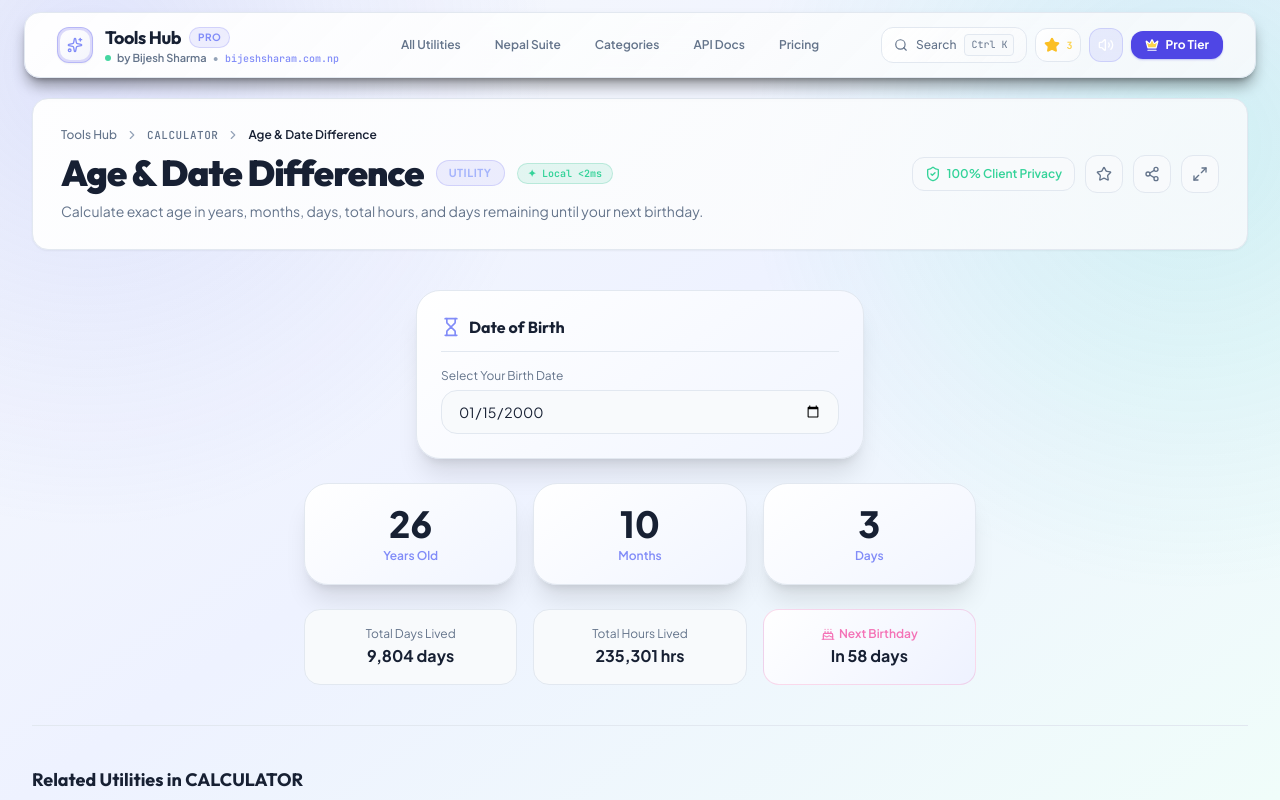
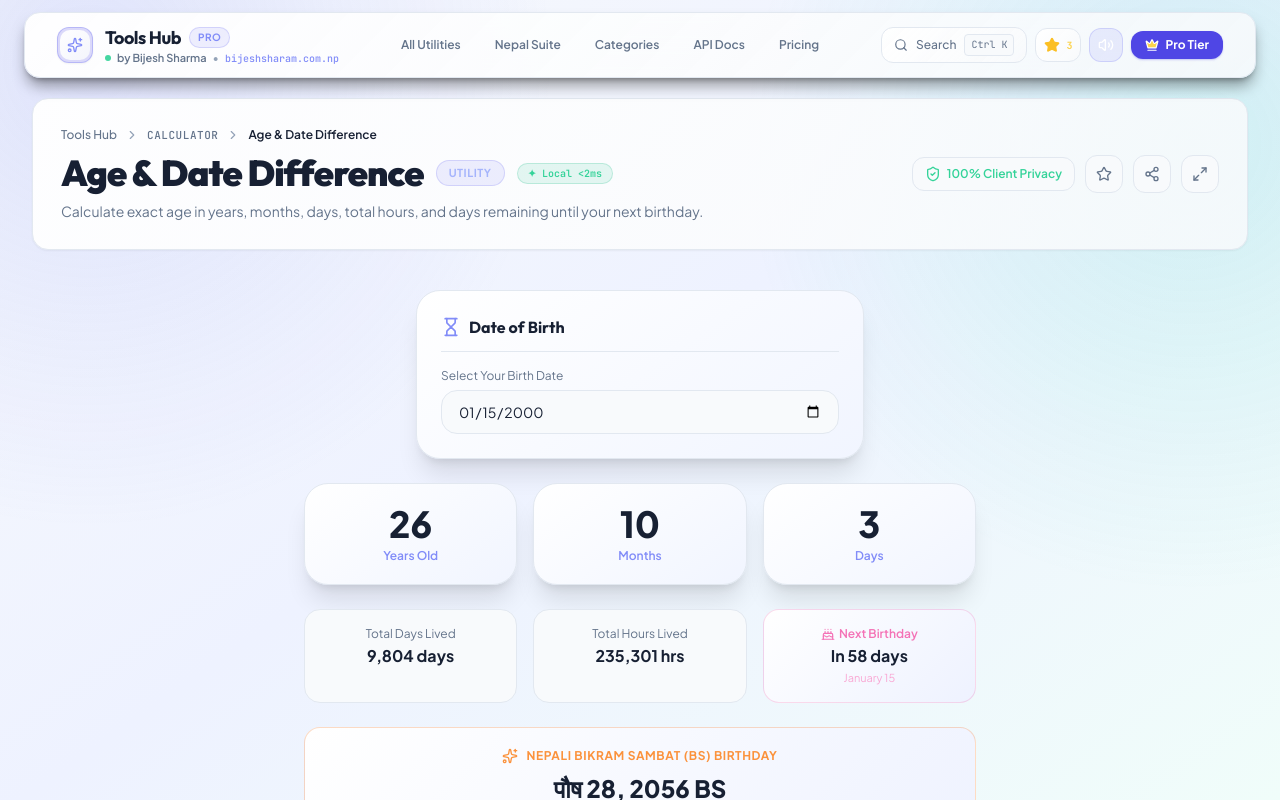
Before and after one commit to bijesh2016/Toolkit-, a React (Vite) app in the folder Frontend/: page /tools/age-calculator in a window 1280 px wide. Shown: the top 800 px of the page. Built offline with nearby package versions, Linux system fonts and the light colour scheme; what nepali-date-converter would draw is missing.

Commit message:
feat: add next-birthday countdown and Nepali BS date display to AgeCalculator

```diff
--- a/Frontend/src/tools/calculator/AgeCalculator.jsx
+++ b/Frontend/src/tools/calculator/AgeCalculator.jsx
@@ -1,5 +1,100 @@
 import React, { useState } from 'react';
 import { Hourglass, Cake, Calendar, Sparkles } from 'lucide-react';
+
+// Nepali (Bikram Sambat) date conversion
+// Reference: BS year starts mid-April AD
+// Using a simplified lookup table for AD→BS conversion
+const BS_MONTHS = ['Baishakh', 'Jestha', 'Ashadh', 'Shrawan', 'Bhadra', 'Ashwin', 'Kartik', 'Mangsir', 'Poush', 'Magh', 'Falgun', 'Chaitra'];
+const BS_MONTHS_NP = ['बैशाख', 'जेठ', 'असार', 'श्रावण', 'भाद्र', 'आश्विन', 'कार्तिक', 'मंसिर', 'पौष', 'माघ', 'फाल्गुन', 'चैत्र'];
+
+// Days in each BS month per year (from 2000 BS to 2090 BS)
+// This is a simplified but accurate lookup for common years
+const BS_YEAR_DATA = {
+  2000:[30,32,31,32,31,30,30,30,29,30,29,31],2001:[31,31,32,31,31,31,30,29,30,29,30,30],
+  2002:[31,31,32,32,31,30,30,29,30,29,30,30],2003:[31,32,31,32,31,30,30,30,29,29,30,31],
+  2004:[30,32,31,32,31,30,30,30,29,30,29,31],2005:[31,31,32,31,31,31,30,29,30,29,30,30],
+  2006:[31,31,32,32,31,30,30,29,30,29,30,30],2007:[31,32,31,32,31,30,30,30,29,29,30,31],
+  2008:[31,31,32,31,31,31,30,29,30,29,30,30],2009:[31,31,32,32,31,30,30,29,30,29,30,30],
+  2010:[31,32,31,32,31,30,30,30,29,29,30,31],2011:[31,31,32,31,31,31,30,29,30,29,30,30],
+  2012:[31,31,32,32,31,30,30,29,30,29,30,30],2013:[31,32,31,32,31,30,30,30,29,30,29,31],
+  2014:[31,31,32,31,31,31,30,29,30,29,30,30],2015:[31,31,32,32,31,30,30,29,30,29,30,30],
+  2016:[31,32,31,32,31,30,30,30,29,29,30,31],2017:[31,31,32,31,31,31,30,29,30,29,30,30],
+  2018:[31,31,32,32,31,30,30,29,30,29,30,30],2019:[31,32,31,32,31,30,30,30,29,30,29,31],
+  2020:[31,31,32,31,31,31,30,29,30,29,30,30],2021:[31,31,32,32,31,30,30,29,30,29,30,30],
+  2022:[31,32,31,32,31,30,30,30,29,29,30,31],2023:[31,31,32,31,31,31,30,29,30,29,30,30],
+  2024:[31,31,32,32,31,30,30,29,30,29,30,30],2025:[31,32,31,32,31,30,30,30,29,30,29,31],
+  2026:[31,31,32,31,31,30,30,29,30,29,30,30],2027:[31,31,32,32,31,30,30,29,30,29,30,30],
+  2028:[31,32,31,32,31,30,30,30,29,29,30,31],2029:[31,31,32,31,31,31,30,29,30,29,30,30],
+  2030:[31,31,32,32,31,30,30,29,30,29,30,30],2031:[31,32,31,32,31,30,30,30,29,30,29,31],
+  2032:[31,31,32,31,31,31,30,29,30,29,30,30],2033:[31,31,32,32,31,30,30,29,30,29,30,30],
+  2034:[31,32,31,32,31,30,30,30,29,29,30,31],2035:[31,31,32,31,31,31,30,29,30,29,30,30],
+  2036:[31,31,32,32,31,30,30,29,30,29,30,30],2037:[31,32,31,32,31,30,30,30,29,30,29,31],
+  2038:[31,31,32,31,31,31,30,29,30,29,30,30],2039:[31,31,32,32,31,30,30,29,30,29,30,30],
+  2040:[31,32,31,32,31,30,30,30,29,29,30,31],2041:[31,31,32,31,31,31,30,29,30,29,30,30],
+  2042:[31,31,32,32,31,30,30,29,30,29,30,30],2043:[31,32,31,32,31,30,30,30,29,30,29,31],
+  2044:[31,31,32,31,31,31,30,29,30,29,30,30],2045:[31,31,32,32,31,30,30,29,30,29,30,30],
+  2046:[31,32,31,32,31,30,30,30,29,29,30,31],2047:[31,31,32,31,31,31,30,29,30,29,30,30],
+  2048:[31,31,32,32,31,30,30,29,30,29,30,30],2049:[31,32,31,32,31,30,30,30,29,30,29,31],
+  2050:[31,31,32,31,31,31,30,29,30,29,30,30],2051:[31,31,32,32,31,30,30,29,30,29,30,30],
+  2052:[31,32,31,32,31,30,30,30,29,29,30,31],2053:[31,31,32,31,31,31,30,29,30,29,30,30],
+  2054:[31,31,32,32,31,30,30,29,30,29,30,30],2055:[31,32,31,32,31,30,30,30,29,30,29,31],
+  2056:[31,31,32,31,31,31,30,29,30,29,30,30],2057:[31,31,32,32,31,30,30,29,30,29,30,30],
+  2058:[30,32,31,32,31,30,30,30,29,29,30,31],2059:[31,31,32,31,31,31,30,29,30,29,30,30],
+  2060:[31,31,32,32,31,30,30,29,30,29,30,30],2061:[31,32,31,32,31,30,30,30,29,30,29,31],
+  2062:[31,31,32,31,31,31,30,29,30,29,30,30],2063:[31,31,32,32,31,30,30,29,30,29,30,30],
+  2064:[31,32,31,32,31,30,30,30,29,29,30,31],2065:[31,31,32,31,31,31,30,29,30,29,30,30],
+  2066:[31,31,32,32,31,30,30,29,30,29,30,30],2067:[31,32,31,32,31,30,30,30,29,30,29,31],
+  2068:[31,31,32,31,31,31,30,29,30,29,30,30],2069:[31,31,32,32,31,30,30,29,30,29,30,30],
+  2070:[31,32,31,32,31,30,30,30,29,29,30,31],2071:[31,31,32,31,31,31,30,29,30,29,30,30],
+  2072:[31,31,32,32,31,30,30,29,30,29,30,30],2073:[31,32,31,32,31,30,30,30,29,30,29,31],
+  2074:[31,31,32,31,31,31,30,29,30,29,30,30],2075:[31,31,32,32,31,30,30,29,30,29,30,30],
+  2076:[31,32,31,32,31,30,30,30,29,29,30,31],2077:[31,31,32,31,31,31,30,29,30,29,30,30],
+  2078:[31,31,32,32,31,30,30,29,30,29,30,30],2079:[31,32,31,32,31,30,30,30,29,30,29,31],
+  2080:[31,31,32,31,31,31,30,29,30,29,30,30],2081:[31,31,32,32,31,30,30,29,30,29,30,30],
+  2082:[31,32,31,32,31,30,30,30,29,29,30,31],2083:[31,31,32,31,31,31,30,29,30,29,30,30],
+  2084:[31,31,32,32,31,30,30,29,30,29,30,30],2085:[31,32,31,32,31,30,30,30,29,30,29,31],
+  2086:[31,31,32,31,31,31,30,29,30,29,30,30],2087:[31,31,32,32,31,30,30,29,30,29,30,30],
+  2088:[31,32,31,32,31,30,30,30,29,29,30,31],2089:[31,31,32,31,31,31,30,29,30,29,30,30],
+  2090:[31,31,32,32,31,30,30,29,30,29,30,30],
+};
+
+// Convert AD date to BS
+// BS year 2000 starts 2043 AD April 14 (approximate baseline)
+// More accurate: BS 2000-01-01 = AD 1943-04-14
+function adToBS(adDate) {
+  try {
+    // BS epoch: 1943-04-14 = BS 2000-01-01
+    const bsEpoch = new Date(1943, 3, 14); // month is 0-indexed
+    const diffMs = adDate - bsEpoch;
+    if (diffMs < 0) return null; // Before BS epoch
+
+    let totalDays = Math.floor(diffMs / (1000 * 60 * 60 * 24));
+
+    let bsYear = 2000;
+    let bsMonth = 0;
+    let bsDay = 1;
+
+    // Walk through BS year/month data
+    outer: while (true) {
+      const yearData = BS_YEAR_DATA[bsYear];
+      if (!yearData) break;
+      for (let m = 0; m < 12; m++) {
+        const daysInMonth = yearData[m];
+        if (totalDays < daysInMonth) {
+          bsMonth = m;
+          bsDay = totalDays + 1;
+          break outer;
+        }
+        totalDays -= daysInMonth;
+      }
+      bsYear++;
+    }
+
+    return { year: bsYear, month: bsMonth, day: bsDay };
+  } catch {
+    return null;
+  }
+}
 
 export default function AgeCalculator({ onShowToast }) {
   const [dob, setDob] = useState('2000-01-15');
@@ -31,10 +126,15 @@ export default function AgeCalculator({ onShowToast }) {
 
     // Next Birthday
     const nextBday = new Date(today.getFullYear(), birthDate.getMonth(), birthDate.getDate());
-    if (nextBday < today) {
+    if (nextBday <= today) {
       nextBday.setFullYear(today.getFullYear() + 1);
     }
     const daysUntilNext = Math.ceil((nextBday.getTime() - today.getTime()) / (1000 * 60 * 60 * 24));
+    const nextBdayMonth = nextBday.toLocaleString('default', { month: 'long' });
+    const nextBdayDay = nextBday.getDate();
+
+    // Nepali BS conversion
+    const bsDob = adToBS(birthDate);
 
     return {
       years,
@@ -42,7 +142,10 @@ export default function AgeCalculator({ onShowToast }) {
       days,
       totalDays,
       totalHours,
-      daysUntilNext
+      daysUntilNext,
+      nextBdayMonth,
+      nextBdayDay,
+      bsDob,
     };
   };
 
@@ -105,9 +208,33 @@ export default function AgeCalculator({ onShowToast }) {
               <span className="text-pink-400 flex items-center justify-center gap-1 font-semibold">
                 <Cake className="w-3.5 h-3.5" /> Next Birthday
               </span>
-              <div className="text-base font-bold text-white mt-0.5">In {age.daysUntilNext} days</div>
+              <div className="text-base font-bold text-white mt-0.5">
+                In {age.daysUntilNext} day{age.daysUntilNext !== 1 ? 's' : ''}
+              </div>
+              <div className="text-[11px] text-pink-300 mt-0.5">
+                {age.nextBdayMonth} {age.nextBdayDay}
+              </div>
             </div>
           </div>
+
+          {/* Nepali BS Date Card */}
+          {age.bsDob && (
+            <div className="max-w-2xl mx-auto p-5 rounded-2xl bg-gradient-to-r from-orange-950/30 via-slate-900 to-orange-950/20 border border-orange-500/25 text-center space-y-1">
+              <div className="flex items-center justify-center gap-2 text-orange-400 text-xs font-bold uppercase tracking-wider mb-2">
+                <Sparkles className="w-4 h-4" />
+                Nepali Bikram Sambat (BS) Birthday
+              </div>
+              <div className="text-2xl font-black text-white">
+                {BS_MONTHS_NP[age.bsDob.month]} {age.bsDob.day}, {age.bsDob.year} BS
+              </div>
+              <div className="text-sm text-orange-300 font-semibold">
+                {BS_MONTHS[age.bsDob.month]} {age.bsDob.day}, {age.bsDob.year} B.S.
+              </div>
+              <div className="text-[11px] text-slate-400 mt-1">
+                Your birthday in Nepal's traditional Bikram Sambat calendar
+              </div>
+            </div>
+          )}
         </div>
       )}
     </div>
```
